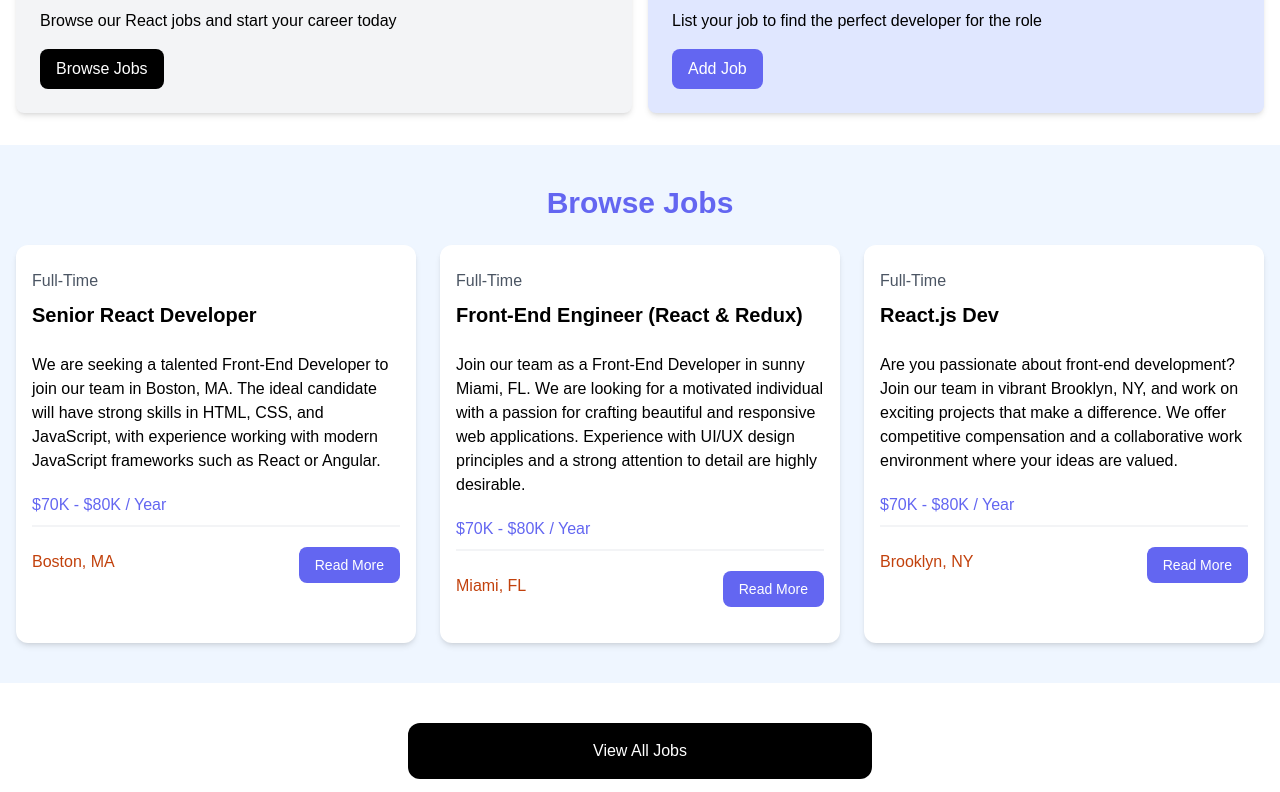
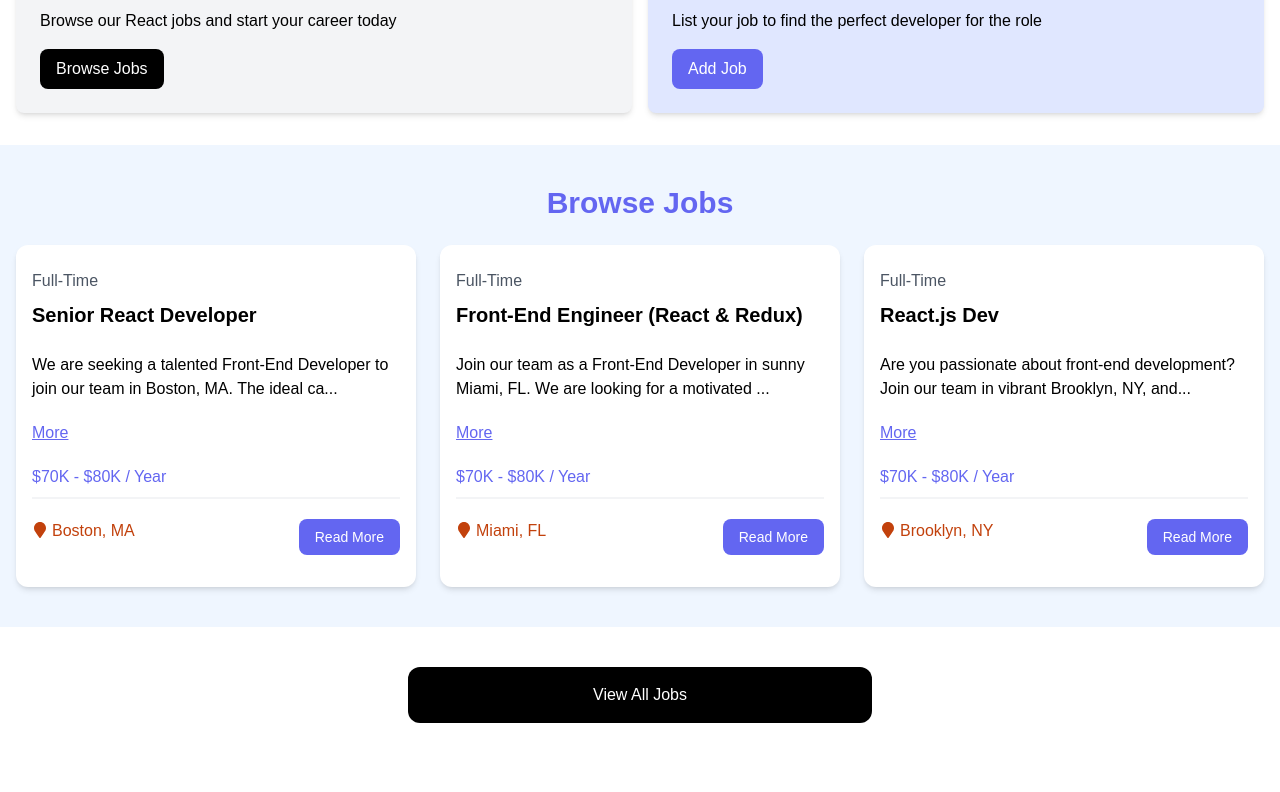
Before and after one commit to mihirmore25/react-brad-dev, a React (Vite) app: page / in a window 1280 px wide. Shown: the part 464-1256 px from the top of the page. After the commit the page ends 1227 px from the top, so only its background shows below. Built offline with nearby package versions, Linux system fonts and the light colour scheme.

Commit message:
Add Description Toggle and Location Icon complete

```diff
--- a/package.json
+++ b/package.json
@@ -11,7 +11,8 @@
   },
   "dependencies": {
     "react": "^18.2.0",
-    "react-dom": "^18.2.0"
+    "react-dom": "^18.2.0",
+    "react-icons": "^5.1.0"
   },
   "devDependencies": {
     "@types/react": "^18.2.66",
--- a/src/components/JobListing.jsx
+++ b/src/components/JobListing.jsx
@@ -1,5 +1,16 @@
+import { useState } from "react";
+import { FaMapMarker } from "react-icons/fa";
+
 const JobListing = ({ job }) => {
-    console.log(`Job ---> `, job);
+    // console.log(`Job ---> `, job);
+    const [showFullDescription, setShowFullDescription] = useState(false);
+
+    let description = job.description;
+
+    if (!showFullDescription) {
+        description = description.substring(0, 90) + "...";
+    }
+
     return (
         <>
             <div
@@ -12,7 +23,16 @@
                         <h3 className="text-xl font-bold">{job.title}</h3>
                     </div>
 
-                    <div className="mb-5">{job.description}</div>
+                    <div className="mb-5">{description}</div>
+
+                    <button
+                        className="text-indigo-500 mb-5 hover:text-indigo-600 underline"
+                        onClick={() =>
+                            setShowFullDescription((prevState) => !prevState)
+                        }
+                    >
+                        {showFullDescription ? "Less" : "More"}
+                    </button>
 
                     <h3 className="text-indigo-500 mb-2">
                         {job.salary} / Year
@@ -22,7 +42,7 @@
 
                     <div className="flex flex-col lg:flex-row justify-between mb-4">
                         <div className="text-orange-700 mb-3">
-                            <i className="fa-solid fa-location-dot text-lg"></i>
+                            <FaMapMarker className="inline mb-1 mr-1"/>
                             {job.location}
                         </div>
                         <a
```
Also changed, not shown: 1 other file (tests, documents, lock files or other folders).
